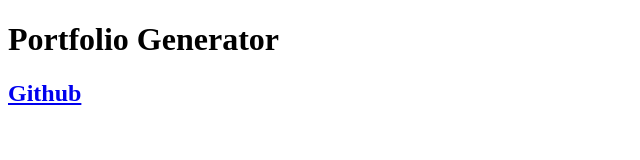
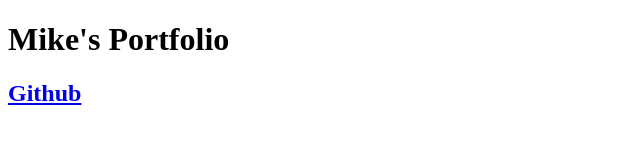
Before and after one commit to mjb4040/portfolio-generator, a plain HTML site: page index.html in a window 1280 px wide. Shown: the whole page, without its empty margins (0-640 px from the left). Drawn offline with Linux system fonts and the light colour scheme.

Commit message:
name change

```diff
--- a/index.html
+++ b/index.html
@@ -6,11 +6,11 @@
     <meta charset="UTF-8">
     <meta name="viewport" content="width=device-width, initial-scale=1.0">
     <meta http-equiv="X-UA-Compatible" content="ie=edge">
-    <title>Portfolio Demo</title>
+    <title>Mike's Portfolio</title>
   </head>
 
   <body>
-    <h1>Portfolio Generator</h1>
+    <h1>Mike's Portfolio</h1>
     <h2><a href="https://github.com/mjb4040/portfolio-generator">Github</a></h2>
   </body>
   </html>
```
